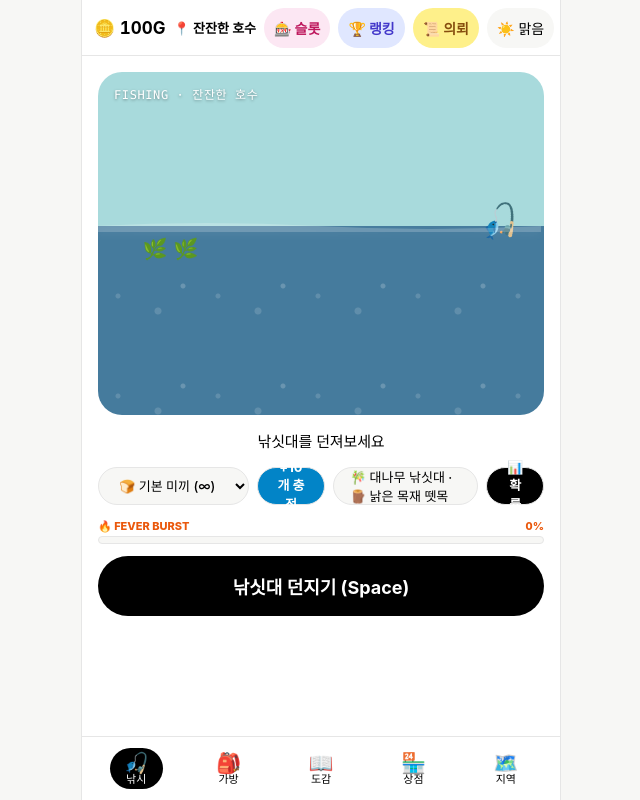
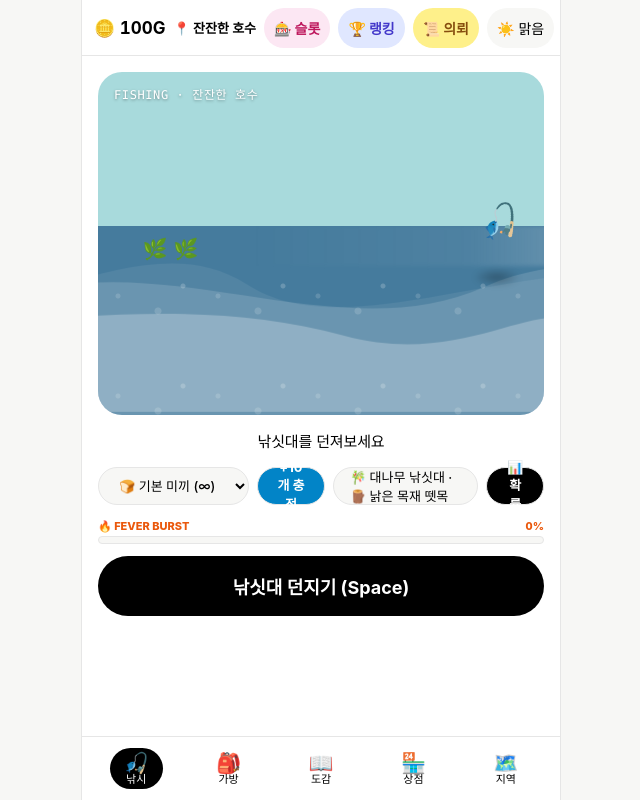
Before and after one commit to potato5163-byte/fishing-game, a plain HTML site: page index.html in a window 1280 px wide. Shown: the whole page, without its empty margins (319-959 px from the left). Drawn offline with Linux system fonts and the light colour scheme; a web font is replaced by a local one.

Commit message:
feat: 낚시터 수면 그래픽 대규모 업그레이드 (다층 파도 애니메이션, 윤슬, 찌 동심원 파문, 수중 물고기 유영 실루엣)

```diff
--- a/css/components.css
+++ b/css/components.css
@@ -831,14 +831,84 @@
   z-index: 2;
 }
 
-.fishing-water-surface {
+/* 고화질 다층 파도 & 윤슬(빛 반사) 시스템 */
+.fishing-water-container {
   position: absolute;
   top: 45%;
+  bottom: 0;
   left: 0;
-  width: 100%;
-  height: 12px;
-  transform: translateY(-50%);
+  right: 0;
+  overflow: hidden;
+  pointer-events: none;
   z-index: 2;
+}
+
+.water-shimmer {
+  position: absolute;
+  top: 0;
+  left: -50%;
+  width: 200%;
+  height: 40px;
+  background: linear-gradient(90deg, transparent 0%, rgba(255,255,255,0.05) 25%, rgba(255,255,255,0.35) 50%, rgba(255,255,255,0.05) 75%, transparent 100%);
+  animation: shimmer-drift 6s linear infinite;
+  filter: blur(2px);
+}
+
+@keyframes shimmer-drift {
+  0% { transform: translateX(0); }
+  100% { transform: translateX(50%); }
+}
+
+.fishing-water-wave {
+  position: absolute;
+  top: 0;
+  left: 0;
+  width: 200%;
+  height: 100%;
+  pointer-events: none;
+}
+
+.wave-back {
+  animation: wave-flow 10s ease-in-out infinite alternate;
+  opacity: 0.6;
+}
+
+.wave-mid {
+  animation: wave-flow 6.5s ease-in-out infinite alternate-reverse;
+  opacity: 0.8;
+}
+
+.wave-front {
+  animation: wave-flow 4.5s ease-in-out infinite alternate;
+}
+
+@keyframes wave-flow {
+  0% { transform: translateX(0) scaleY(1); }
+  50% { transform: translateX(-25%) scaleY(1.15); }
+  100% { transform: translateX(-50%) scaleY(0.95); }
+}
+
+/* 수면 아래 유영하는 물고기 실루엣 */
+.underwater-shadow {
+  position: absolute;
+  top: 60%;
+  left: -60px;
+  width: 44px;
+  height: 16px;
+  background: radial-gradient(ellipse at center, rgba(0,0,0,0.3) 0%, transparent 80%);
+  border-radius: 50%;
+  filter: blur(3px);
+  pointer-events: none;
+  z-index: 2;
+  animation: fish-swim 14s ease-in-out infinite;
+}
+
+@keyframes fish-swim {
+  0% { transform: translate(0, 0) scale(0.8) rotate(5deg); opacity: 0; }
+  15% { opacity: 0.6; }
+  50% { transform: translate(260px, 20px) scale(1.2) rotate(-5deg); opacity: 0.7; }
+  85% { opacity: 0.5; }
+  100% { transform: translate(520px, -15px) scale(0.9) rotate(8deg); opacity: 0; }
 }
 
 /* 강화된 낚싯대 빛남 효과 */
@@ -905,15 +975,36 @@
   transform: translate(-50%, -50%);
   font-size: 24px;
   z-index: 3;
+  filter: drop-shadow(0 4px 6px rgba(0,0,0,0.3));
+  transition: transform 0.1s ease;
+}
+
+.fishing-bobber::after {
+  content: '';
+  position: absolute;
+  bottom: 0px;
+  left: 50%;
+  width: 22px;
+  height: 8px;
+  transform: translateX(-50%);
+  background: radial-gradient(ellipse at center, rgba(255,255,255,0.7) 0%, transparent 70%);
+  border-radius: 50%;
+  animation: bobber-ripple 1.8s infinite ease-out;
+  pointer-events: none;
+}
+
+@keyframes bobber-ripple {
+  0% { transform: translateX(-50%) scale(0.5); opacity: 0.9; }
+  100% { transform: translateX(-50%) scale(2.2); opacity: 0; }
 }
 
 .fishing-bobber.is-biting {
-  animation: bobber-shake 0.1s infinite alternate;
-}
-
-@keyframes bobber-shake {
-  0% { transform: translate(-50%, -50%) translateY(-4px); }
-  100% { transform: translate(-50%, -50%) translateY(4px); }
+  animation: bobber-bite-pulse 0.1s infinite alternate;
+}
+
+@keyframes bobber-bite-pulse {
+  0% { transform: translate(-50%, -50%) translateY(-6px) scale(0.95); filter: drop-shadow(0 0 10px #ef4444); }
+  100% { transform: translate(-50%, -50%) translateY(6px) scale(1.1); filter: drop-shadow(0 0 20px #ef4444); }
 }
 
 .fishing-bite-alert {
--- a/index.html
+++ b/index.html
@@ -38,10 +38,25 @@
               <span class="deco-item deco-lake">🌿 🌿</span>
             </div>
             <div class="fishing-rod-visual">🎣</div>
-            <!-- 물결 SVG -->
-            <svg class="fishing-water-surface" viewBox="0 0 100 10" preserveAspectRatio="none">
-              <path d="M0,5 Q25,0 50,5 T100,5 L100,10 L0,10 Z" fill="rgba(255,255,255,0.2)"/>
-            </svg>
+            <!-- 고화질 다층 파도 & 윤슬(빛 반사) SVG -->
+            <div class="fishing-water-container">
+              <!-- 햇살 윤슬 효과 레이어 -->
+              <div class="water-shimmer"></div>
+              <!-- 1단 뒤쪽 파도 -->
+              <svg class="fishing-water-wave wave-back" viewBox="0 0 1200 120" preserveAspectRatio="none">
+                <path d="M0,40 C150,80 350,0 500,40 C650,80 900,10 1200,40 L1200,120 L0,120 Z" fill="rgba(255,255,255,0.12)"/>
+              </svg>
+              <!-- 2단 중간 파도 -->
+              <svg class="fishing-water-wave wave-mid" viewBox="0 0 1200 120" preserveAspectRatio="none">
+                <path d="M0,50 C200,10 450,80 650,40 C850,0 1050,70 1200,50 L1200,120 L0,120 Z" fill="rgba(255,255,255,0.18)"/>
+              </svg>
+              <!-- 3단 앞쪽 입체 수면 -->
+              <svg class="fishing-water-wave wave-front" viewBox="0 0 1200 120" preserveAspectRatio="none">
+                <path d="M0,60 C300,90 600,30 900,70 C1050,90 1150,50 1200,60 L1200,120 L0,120 Z" fill="rgba(255,255,255,0.25)"/>
+              </svg>
+            </div>
+            <!-- 실시간 물고기 그림자 (수면 아래 유영) -->
+            <div id="fishing-underwater-shadow" class="underwater-shadow"></div>
             <div id="fishing-bobber" class="fishing-bobber" hidden>🔴</div>
             <div id="fishing-bite-alert" class="fishing-bite-alert" hidden>❗</div>
 
```
